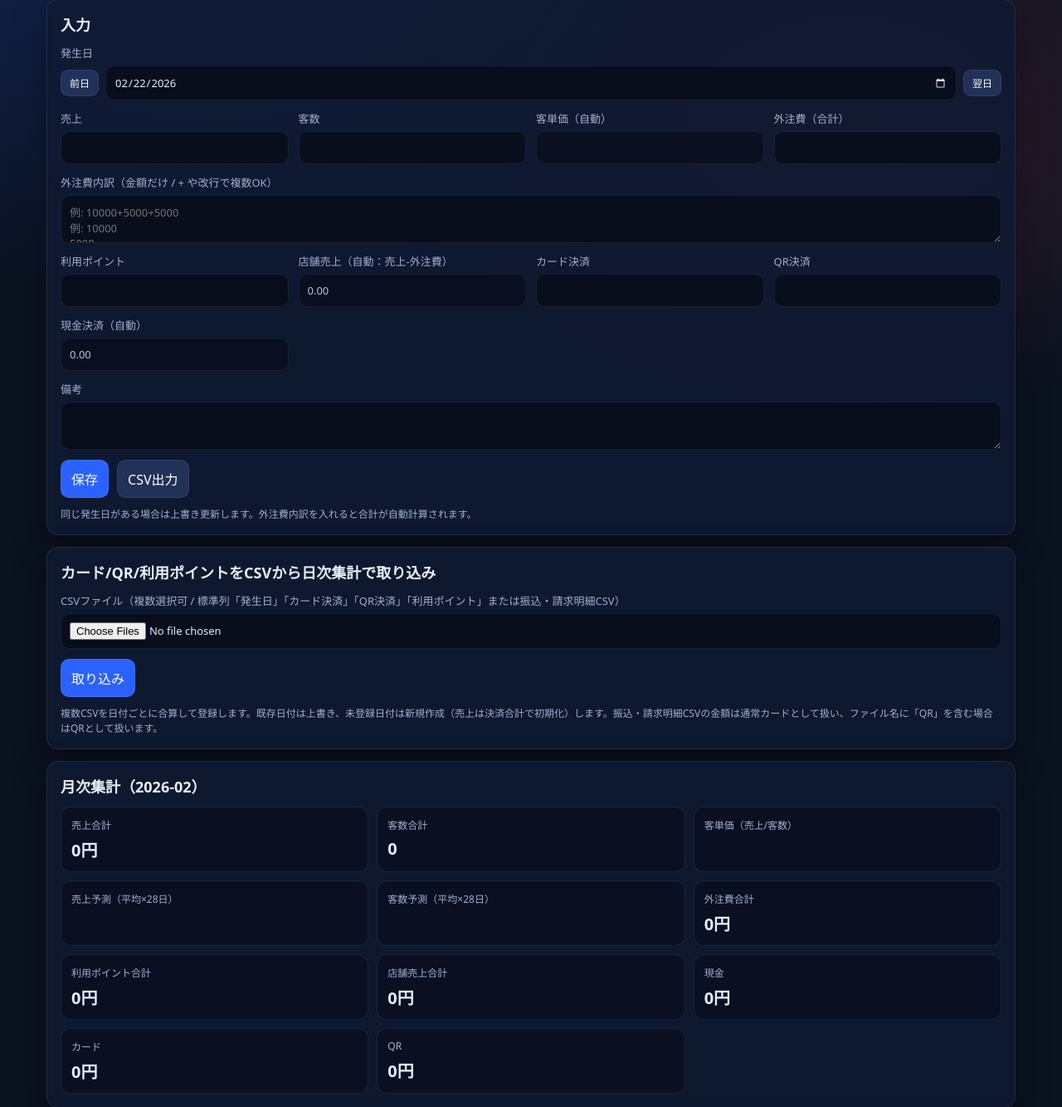
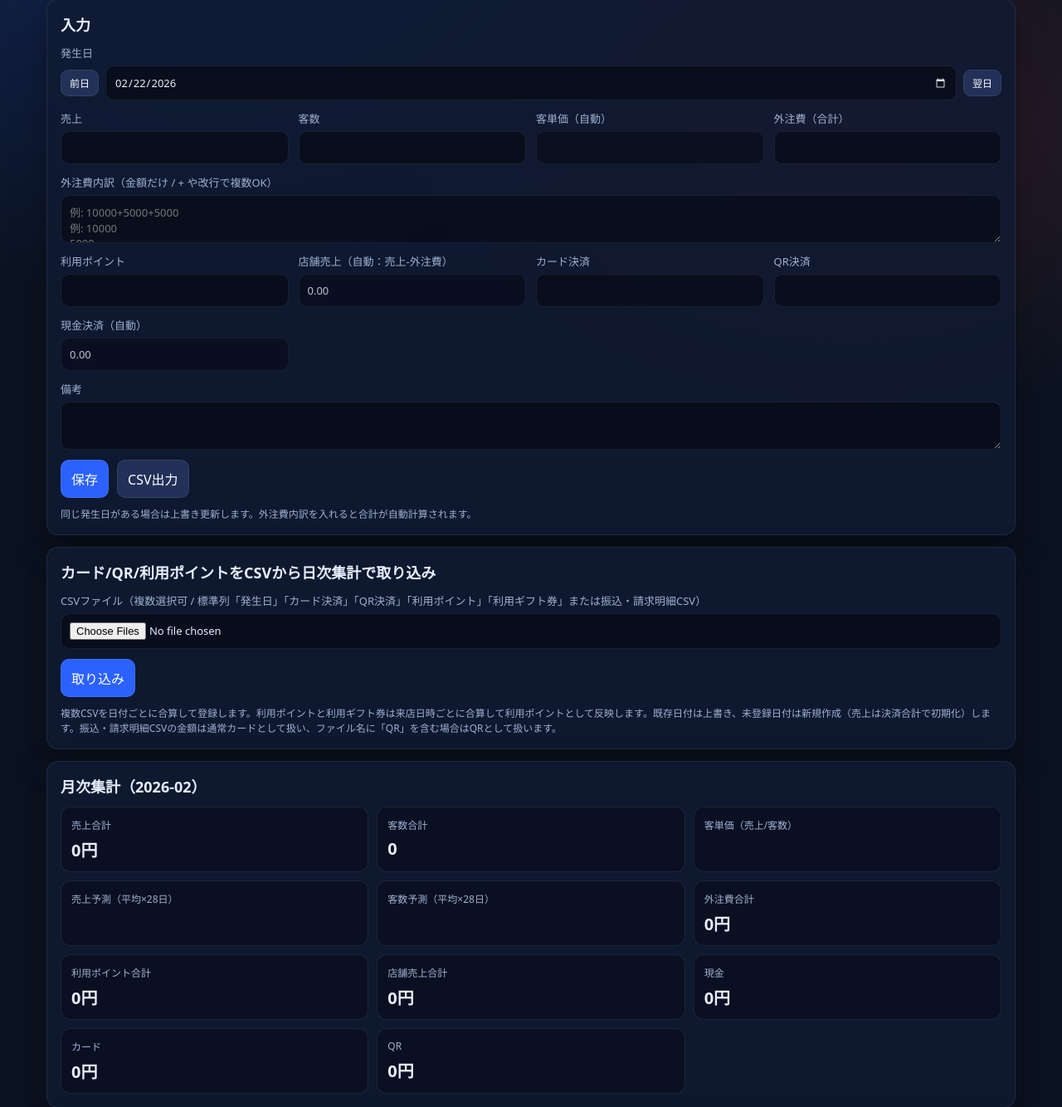
Before and after one commit to shunsoco-stack/Salesops, a FastAPI app: page /entries in a window 1280 px wide. Shown: the part 110-1444 px from the top of the page at 83% size. Run offline with FastAPI, Linux system fonts and the light colour scheme.

Commit message:
feat: aggregate points and gift coupon on CSV import
Co-authored-by: shunsoco-stack <shunsoco-stack@users.noreply.github.com>

```diff
--- a/app/main.py
+++ b/app/main.py
@@ -208,6 +208,7 @@ _CSV_DATE_KEYS = ("発生日", "日付", "date", "Date", "決済日時", "決済
 _CSV_CARD_KEYS = ("カード決済", "card_payment", "カード", "Card")
 _CSV_QR_KEYS = ("QR決済", "qr_payment", "QR", "Qr")
 _CSV_POINTS_KEYS = ("利用ポイント", "ポイント", "used_points", "points", "Points")
+_CSV_GIFT_KEYS = ("利用ギフト券", "ギフト券", "gift", "used_gift")
 _CSV_AMOUNT_KEYS = ("決済金額", "決済金額(税込)", "決済金額（税抜）", "請求金額", "支払金額", "取引金額")
 
 
@@ -710,6 +711,7 @@ async def import_payments(month: str = Form(...), files: list[UploadFile] = File
         has_card = _has_any_csv_header(fieldname_set, _CSV_CARD_KEYS)
         has_qr = _has_any_csv_header(fieldname_set, _CSV_QR_KEYS)
         has_points = _has_any_csv_header(fieldname_set, _CSV_POINTS_KEYS)
+        has_gift = _has_any_csv_header(fieldname_set, _CSV_GIFT_KEYS)
         has_amount = _has_any_csv_header(fieldname_set, _CSV_AMOUNT_KEYS)
         is_statement = False
         amount_target: str | None = None
@@ -718,7 +720,7 @@ async def import_payments(month: str = Form(...), files: list[UploadFile] = File
             if has_amount or is_statement:
                 amount_target = _infer_amount_target(file.filename)
 
-        if not (has_card or has_qr or has_points or has_amount or is_statement):
+        if not (has_card or has_qr or has_points or has_gift or has_amount or is_statement):
             file_errors += 1
             continue
 
@@ -742,6 +744,10 @@ async def import_payments(month: str = Form(...), files: list[UploadFile] = File
                 if has_points:
                     bucket["points"] += _parse_money_like(_pick_csv_value(r, _CSV_POINTS_KEYS))
                     presence["points"] = True
+                if has_gift:
+                    # 利用ギフト券も「利用ポイント」と同じ扱いで合算する。
+                    bucket["points"] += _parse_money_like(_pick_csv_value(r, _CSV_GIFT_KEYS))
+                    presence["points"] = True
 
                 if amount_target is not None:
                     amount_raw = _pick_csv_value(r, _CSV_AMOUNT_KEYS)
@@ -751,9 +757,10 @@ async def import_payments(month: str = Form(...), files: list[UploadFile] = File
                         bucket[amount_target] += _parse_money_like(amount_raw)
                         presence[amount_target] = True
 
-                    if is_statement and not has_points:
+                    if is_statement and not has_points and not has_gift:
                         points_raw = _csv_value_by_index(r, fieldnames, 4)
-                        bucket["points"] += _parse_money_like(points_raw)
+                        gift_raw = _csv_value_by_index(r, fieldnames, 5)
+                        bucket["points"] += _parse_money_like(points_raw) + _parse_money_like(gift_raw)
                         presence["points"] = True
             except ValueError:
                 row_errors += 1
--- a/app/templates/entries.html
+++ b/app/templates/entries.html
@@ -87,14 +87,14 @@
       <input type="hidden" name="month" value="{{ month }}" />
       <div class="grid">
         <label class="grid__full">
-          CSVファイル（複数選択可 / 標準列「発生日」「カード決済」「QR決済」「利用ポイント」または振込・請求明細CSV）
+          CSVファイル（複数選択可 / 標準列「発生日」「カード決済」「QR決済」「利用ポイント」「利用ギフト券」または振込・請求明細CSV）
           <input type="file" name="files" accept=".csv,text/csv" multiple required />
         </label>
       </div>
       <div class="form__actions">
         <button type="submit">取り込み</button>
       </div>
-      <p class="hint">複数CSVを日付ごとに合算して登録します。既存日付は上書き、未登録日付は新規作成（売上は決済合計で初期化）します。振込・請求明細CSVの金額は通常カードとして扱い、ファイル名に「QR」を含む場合はQRとして扱います。</p>
+      <p class="hint">複数CSVを日付ごとに合算して登録します。利用ポイントと利用ギフト券は来店日時ごとに合算して利用ポイントとして反映します。既存日付は上書き、未登録日付は新規作成（売上は決済合計で初期化）します。振込・請求明細CSVの金額は通常カードとして扱い、ファイル名に「QR」を含む場合はQRとして扱います。</p>
     </form>
   </section>
 
```
Also changed, not shown: README.md.
